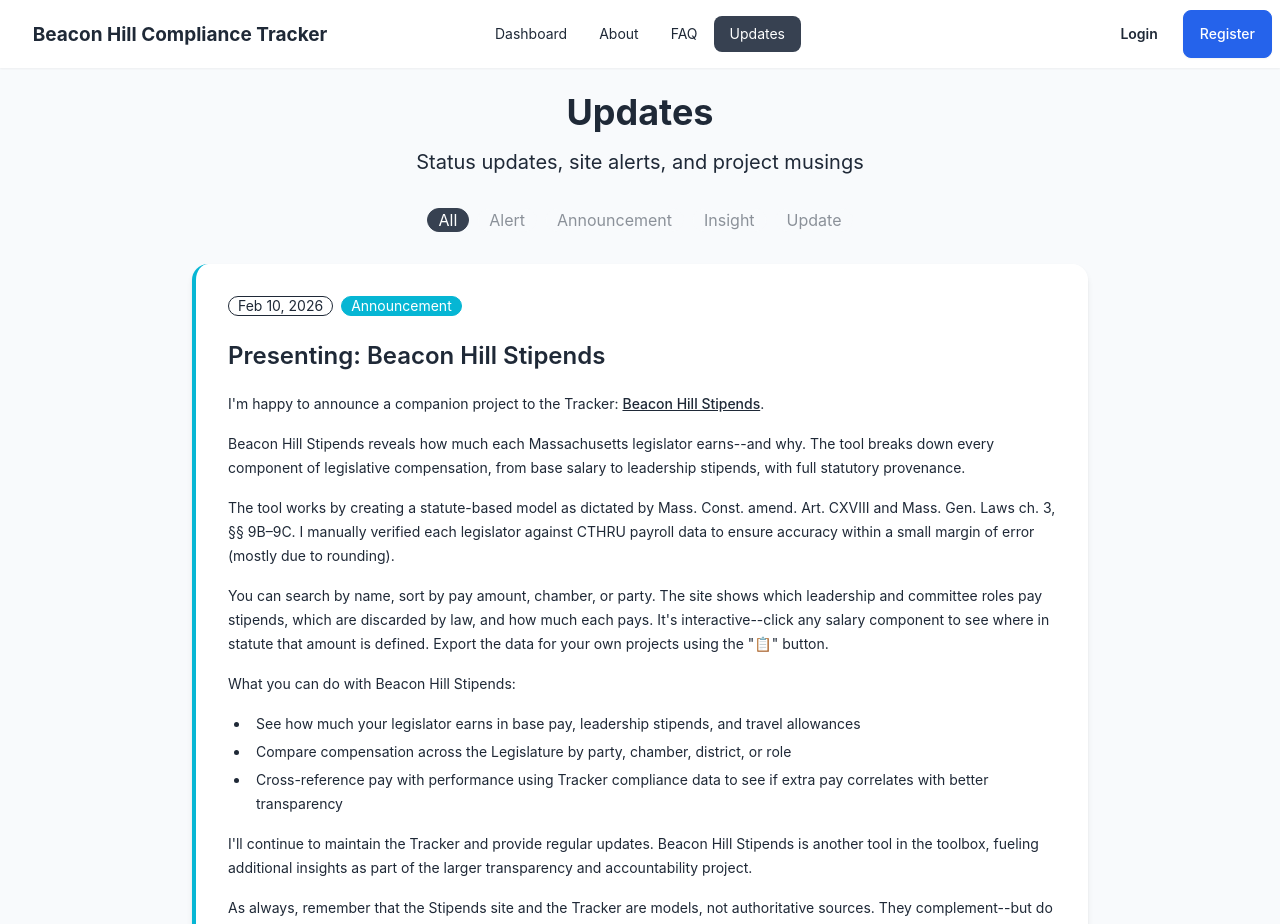
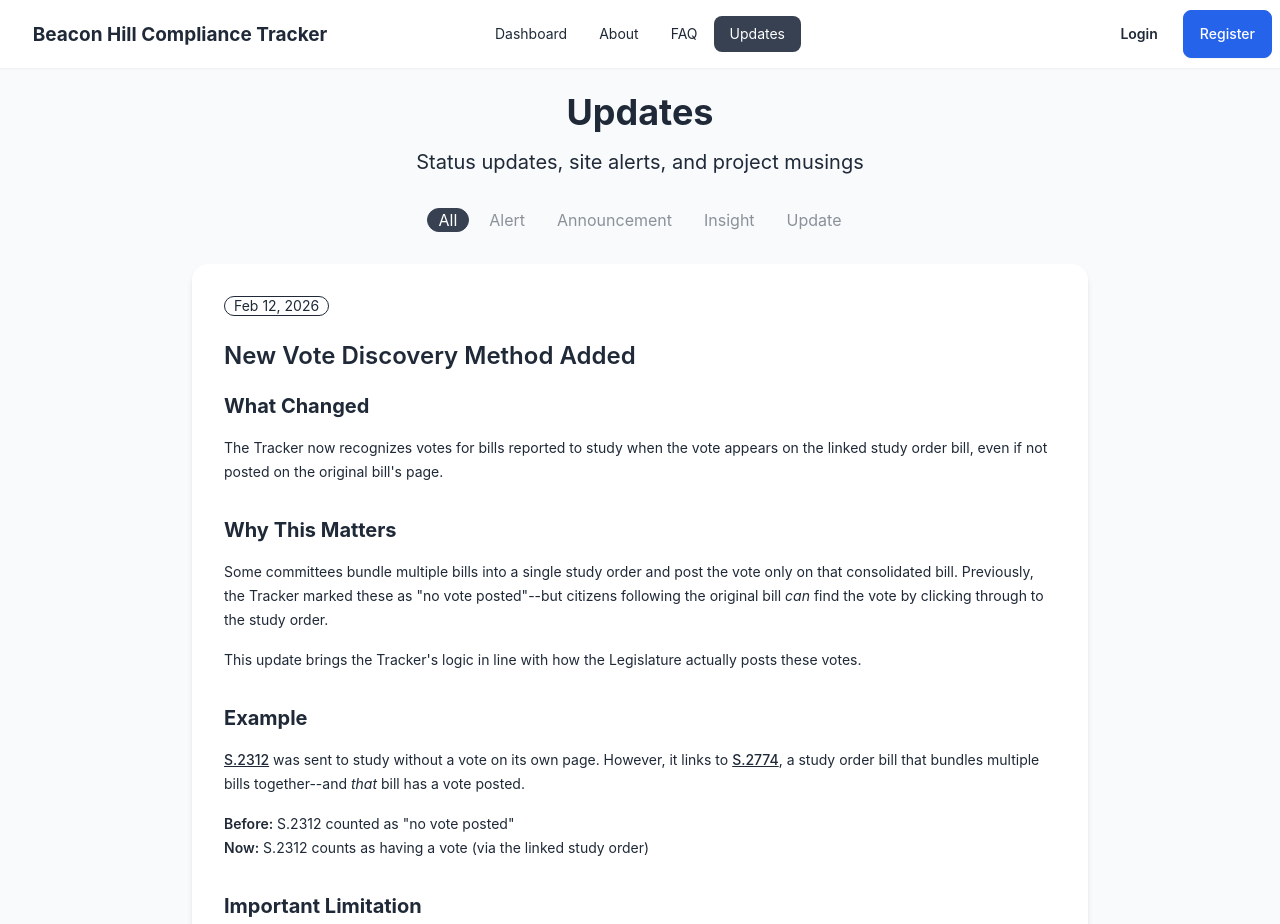
Before and after one commit to arbowl/beacon-hill-tracker, a React (Vite) app in the folder frontend/: page /updates in a window 1280 px wide. Shown: the top 924 px of the page. Built offline with nearby package versions, Linux system fonts and the light colour scheme.

Commit message:
Add 1.3.2 explanation

```diff
--- a/frontend/src/data/updates.ts
+++ b/frontend/src/data/updates.ts
@@ -260,5 +260,39 @@ As always, remember that the Stipends site and the Tracker are models, not autho
 
 Explore legislative compensation at [beaconhillstipends.org](https://beaconhillstipends.org/).`,
     type: 'announcement',
+  },
+  {
+    id: 16,
+    date: '2026-02-12',
+    title: 'New Vote Discovery Method Added',
+    content: `## What Changed
+
+The Tracker now recognizes votes for bills reported to study when the vote appears on the linked study order bill, even if not posted on the original bill's page.
+
+## Why This Matters
+
+Some committees bundle multiple bills into a single study order and post the vote only on that consolidated bill. Previously, the Tracker marked these as "no vote posted"--but citizens following the original bill *can* find the vote by clicking through to the study order.
+
+This update brings the Tracker's logic in line with how the Legislature actually posts these votes.
+
+## Example
+
+**[S.2312](https://malegislature.gov/Bills/194/S2312)** was sent to study without a vote on its own page. However, it links to **[S.2774](https://malegislature.gov/Bills/194/S2774)**, a study order bill that bundles multiple bills together--and *that* bill has a vote posted.
+
+**Before:** S.2312 counted as "no vote posted"
+**Now:** S.2312 counts as having a vote (via the linked study order)
+
+## Important Limitation
+
+**This logic does NOT apply to redrafted bills.**
+
+When a committee redrafts legislation, there's no objective way to determine if the new draft is substantially similar or completely different from the original. The Tracker treats originals and redrafts as separate bills, each requiring their own compliance documentation.
+
+## Impact
+
+This change improves accuracy for bills sent to study orders. It only affects vote compliance--other requirements (notice, deadlines, summaries) remain unchanged.
+
+*Updated February 11, 2026 | Version 1.3.2*
+`
   }
 ]
```
